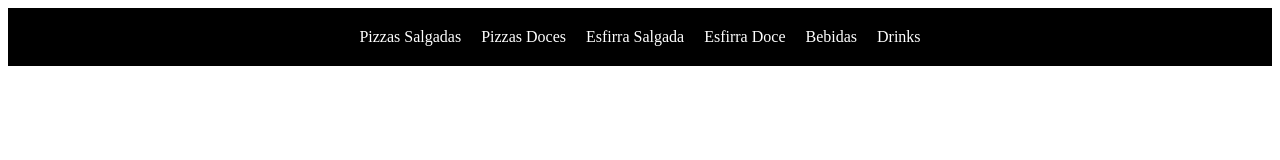
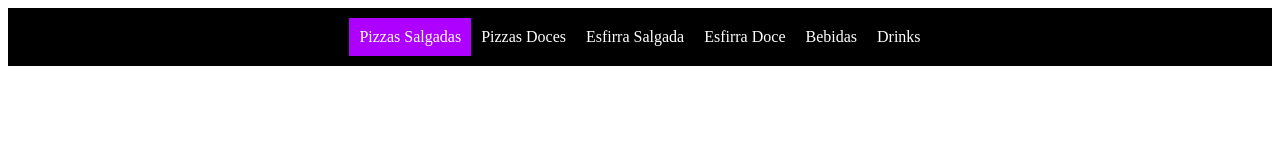
Before and after one commit to DavidAraujo178/atividade02, a plain HTML site: page index.html in a window 1280 px wide. In both pictures the pointer is over the item "Pizzas Salgadas". Drawn offline with Linux system fonts and the light colour scheme.

Commit message:
Versão 04 - Hover atualizado, cor roxa

```diff
--- a/index.html
+++ b/index.html
@@ -18,6 +18,9 @@
       padding: 10px;
     }
 
+    .menu li:hover {
+      background-color: #AE00FF;
+    }
   </style>
 </head>
 
```
